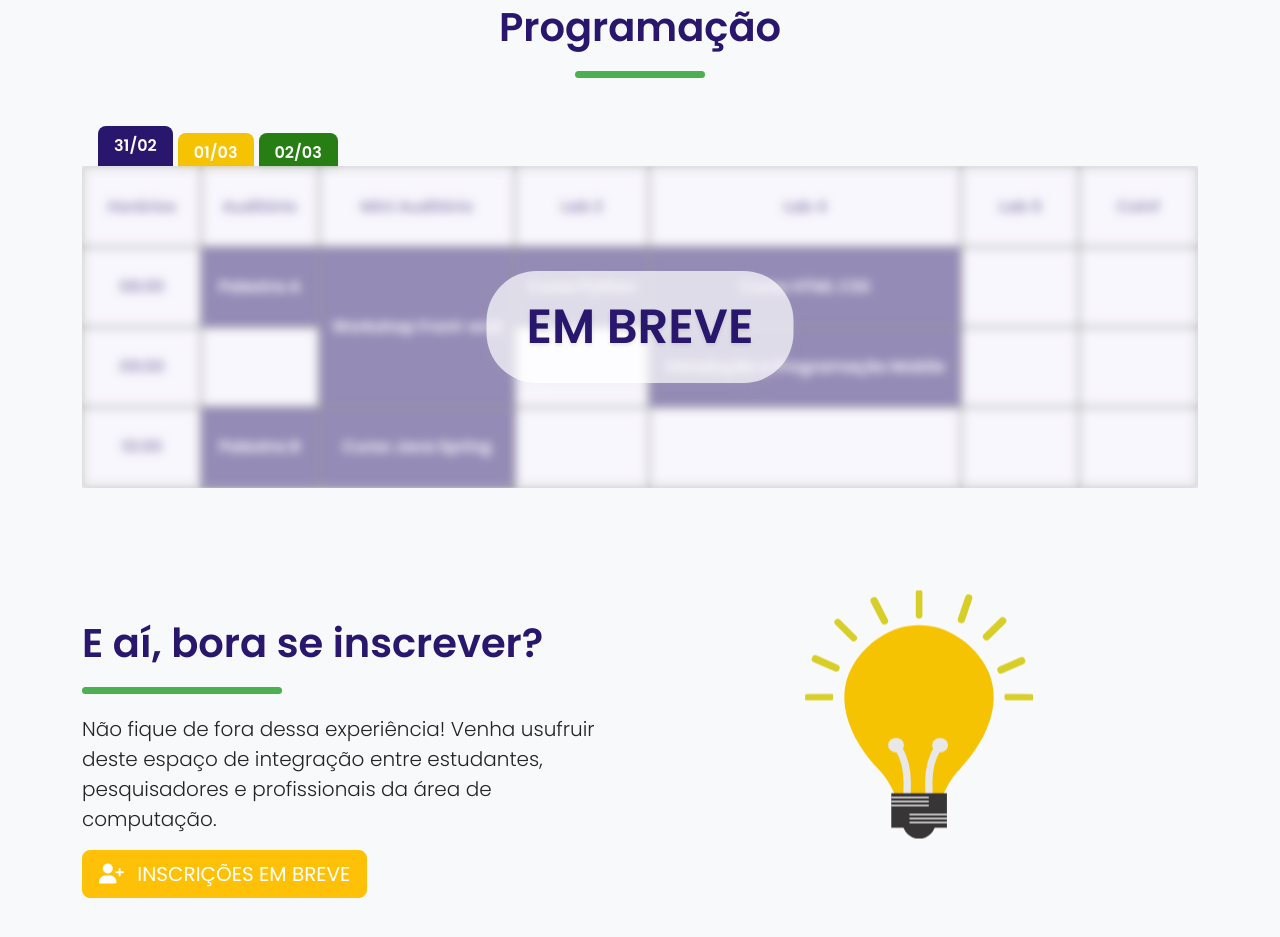
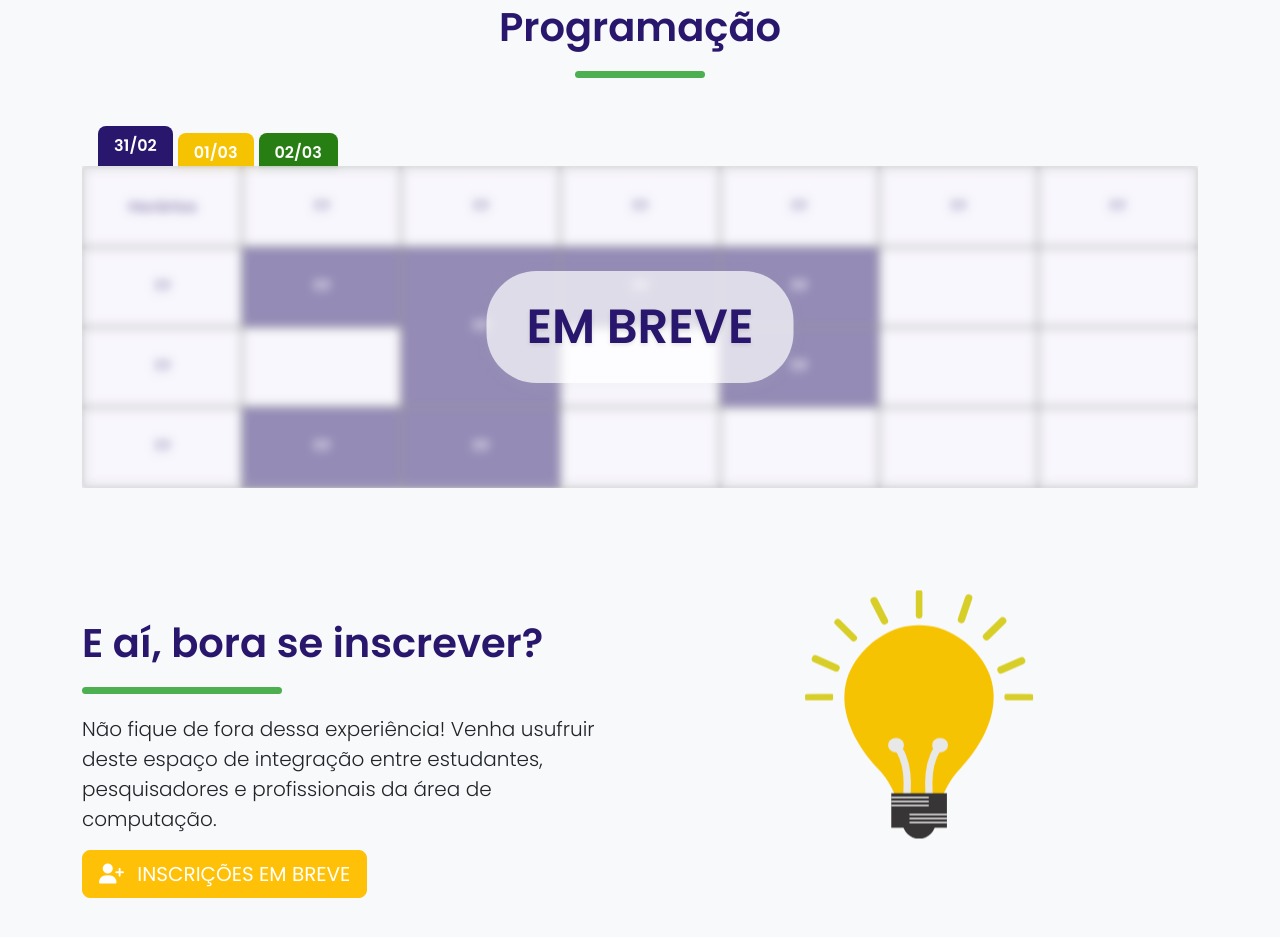
Before and after one commit to Morea-IFS/Erbase-2025, a plain HTML site: page index.html in a window 1280 px wide. Shown: the part 3069-4006 px from the top of the page. Drawn offline with nearby package versions, Linux system fonts and the light colour scheme.

Commit message:
🚧 Fake schedules removed

```diff
--- a/index.html
+++ b/index.html
@@ -362,38 +362,38 @@
                             <thead>
                                 <tr>
                                     <th>Horários</th>
-                                    <th>Auditório</th>
-                                    <th>Mini Auditório</th>
-                                    <th>Lab 2</th>
-                                    <th>Lab 4</th>
-                                    <th>Lab 6</th>
-                                    <th>Coinf</th>
+                                    <th>??</th>
+                                    <th>??</th>
+                                    <th>??</th>
+                                    <th>??</th>
+                                    <th>??</th>
+                                    <th>??</th>
                                 </tr>
                             </thead>
 
                             <!-- Dia 31/02 -->
                             <tbody class="schedule-body day-1">
                                 <tr>
-                                    <td class="time-cell">08:00</td>
-                                    <td class="event-2">Palestra A</td>
-                                    <td class="event-2" rowspan="2">Workshop Front-end</td>
-                                    <td class="event-2">Curso Python</td>
-                                    <td class="event-2">Curso HTML CSS</td>
+                                    <td class="time-cell">??</td>
+                                    <td class="event-2">??</td>
+                                    <td class="event-2" rowspan="2">??</td>
+                                    <td class="event-2">??</td>
+                                    <td class="event-2">??</td>
                                     <td></td>
                                     <td></td>
                                 </tr>
                                 <tr>
-                                    <td class="time-cell">09:00</td>
+                                    <td class="time-cell">??</td>
                                     <td></td>
                                     <td></td>
-                                    <td class="event-2">Introdução a Programação Mobile</td>
+                                    <td class="event-2">??</td>
                                     <td></td>
                                     <td></td>
                                 </tr>
                                 <tr>
-                                    <td class="time-cell">10:00</td>
-                                    <td class="event-2">Palestra B</td>
-                                    <td class="event-2">Curso Java Spring</td>
+                                    <td class="time-cell">??</td>
+                                    <td class="event-2">??</td>
+                                    <td class="event-2">??</td>
                                     <td></td>
                                     <td></td>
                                     <td></td>
@@ -404,16 +404,16 @@
                             <!-- Dia 01/03 -->
                             <tbody class="schedule-body day-2">
                                 <tr>
-                                    <td class="time-cell">08:00</td>
-                                    <td class="event-3">Palestra C</td>
-                                    <td class="event-3">Apresentaçâo de TCC</td>
-                                    <td class="event-3">Curso Arduino</td>
+                                    <td class="time-cell">??</td>
+                                    <td class="event-3">??</td>
+                                    <td class="event-3">??</td>
+                                    <td class="event-3">??</td>
                                     <td></td>
                                     <td></td>
                                     <td></td>
                                 </tr>
                                 <tr>
-                                    <td class="time-cell">09:00</td>
+                                    <td class="time-cell">??</td>
                                     <td></td>
                                     <td></td>
                                     <td></td>
@@ -422,9 +422,9 @@
                                     <td></td>
                                 </tr>
                                 <tr>
-                                    <td class="time-cell">10:00</td>
-                                    <td class="event-3">Palestra B</td>
-                                    <td class="event-3">Curso Java Spring</td>
+                                    <td class="time-cell">??</td>
+                                    <td class="event-3">??</td>
+                                    <td class="event-3">??</td>
                                     <td></td>
                                     <td></td>
                                     <td></td>
@@ -435,25 +435,25 @@
                             <!-- Dia 02/03 -->
                             <tbody class="schedule-body day-3">
                                 <tr>
-                                    <td class="time-cell">08:00</td>
-                                    <td class="event-1">Palestra D</td>
+                                    <td class="time-cell">??</td>
+                                    <td class="event-1">??</td>
                                     <td></td>
-                                    <td class="event-1">Conceitos de Redes</td>
+                                    <td class="event-1">??</td>
                                     <td></td>
                                     <td></td>
                                     <td></td>
                                 </tr>
                                 <tr>
-                                    <td class="time-cell">09:00</td>
+                                    <td class="time-cell">??</td>
                                     <td></td>
-                                    <td class="event-1">Apresentação de TCC</td>
+                                    <td class="event-1">??</td>
                                     <td></td>
                                     <td></td>
                                     <td></td>
                                     <td></td>
                                 </tr>
                                 <tr>
-                                    <td class="time-cell">10:00</td>
+                                    <td class="time-cell">??</td>
                                     <td></td>
                                     <td></td>
                                     <td></td>
```
